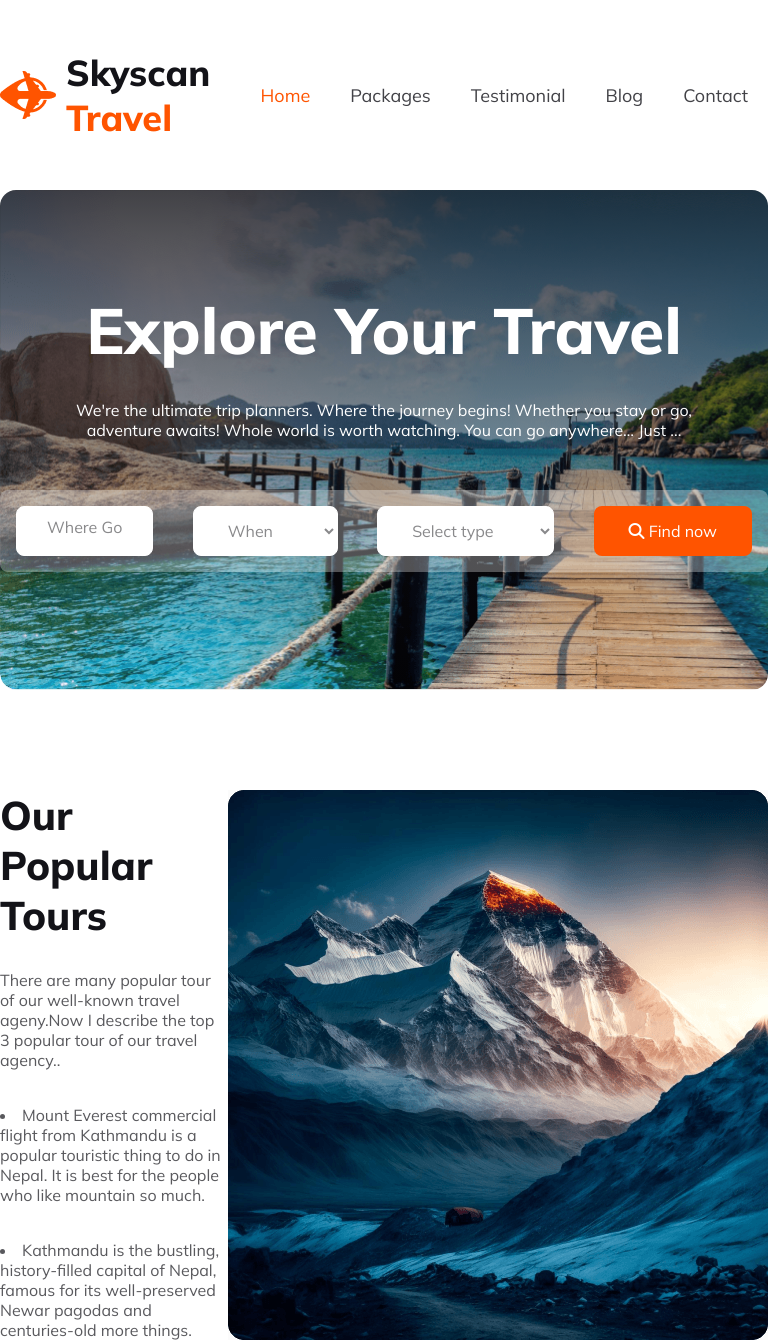
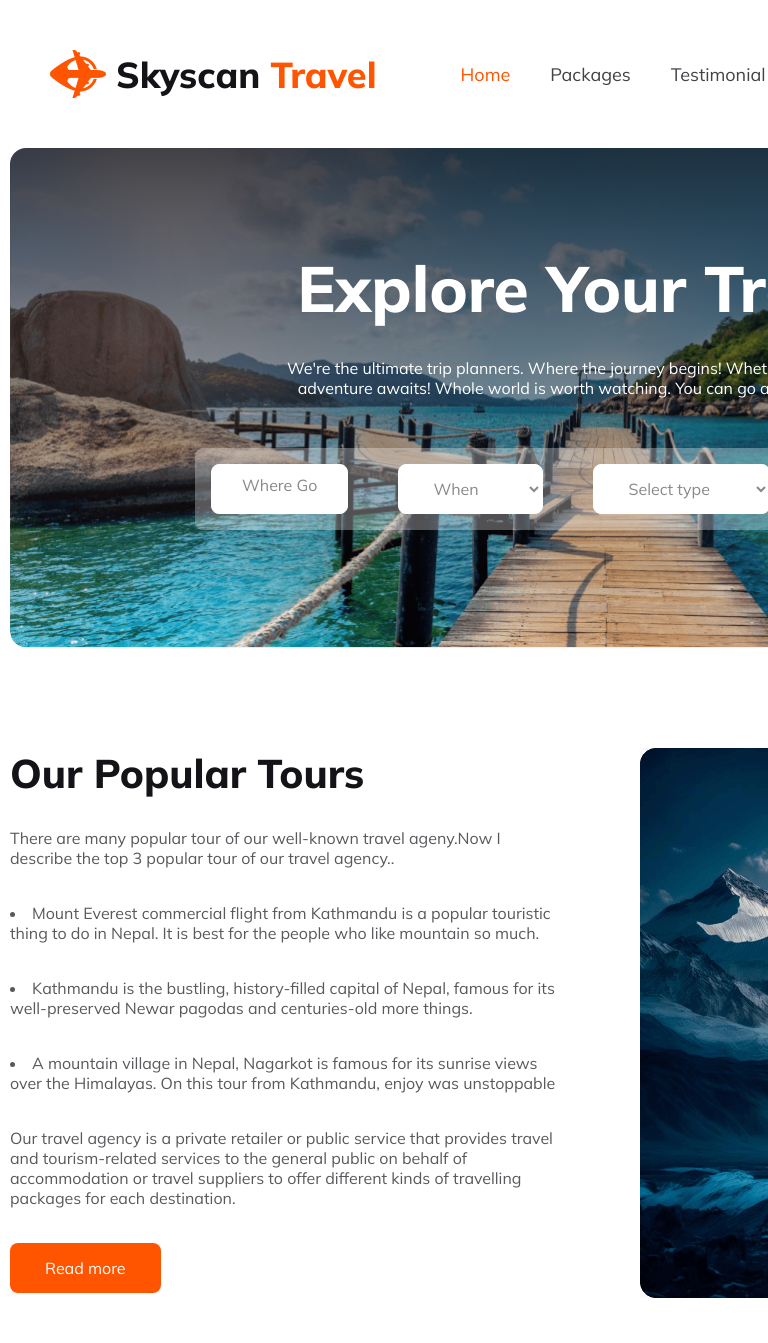
Before and after one commit to shoriful-stack/SkyScan-Travels, a plain HTML site: page index.html in a window 768 px wide. Shown: the top 1343 px of the page. Drawn offline with Linux system fonts and the light colour scheme.

Commit message:
second breakpoin added

```diff
--- a/style.css
+++ b/style.css
@@ -504,3 +504,27 @@ footer{
         top: 41%;
     }
 }
+
+/*for 992 width*/
+@media screen  and (min-width:600px) and (max-width:992px) {
+    .banner-container{
+        width: 1170px;
+        margin-left: 10px;
+    }
+    .tour-container{
+        width: 1170px;
+        margin-left: 10px;
+    }
+    .newsletter-container{
+        margin-left: 10px;
+        gap: 20px;
+    }
+    footer{
+        width: 1170px;
+        margin-left: 10px;
+    }
+    .header-container{
+        margin-left: 50px;
+        margin-right: -200px;
+    }
+}
```
